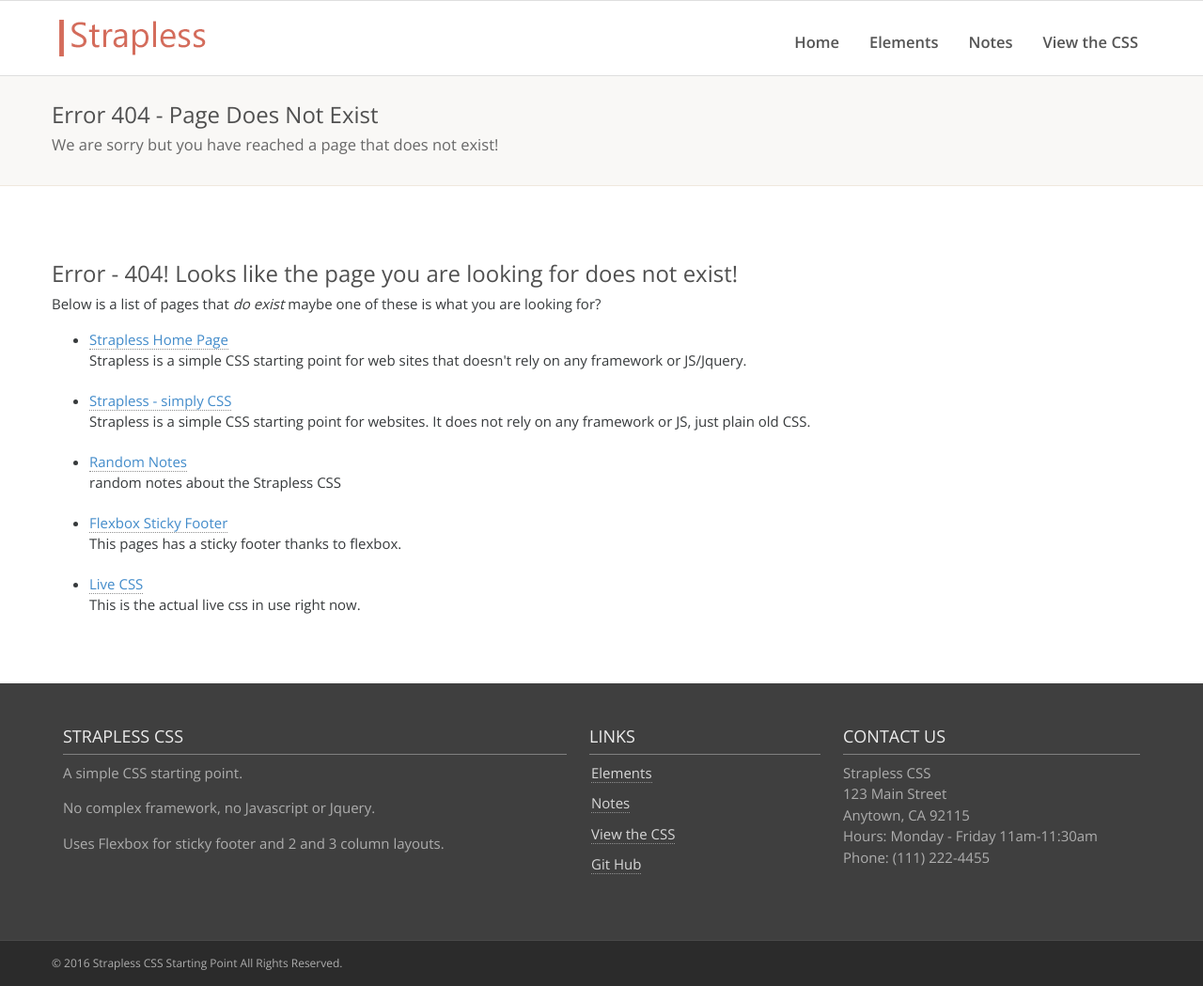
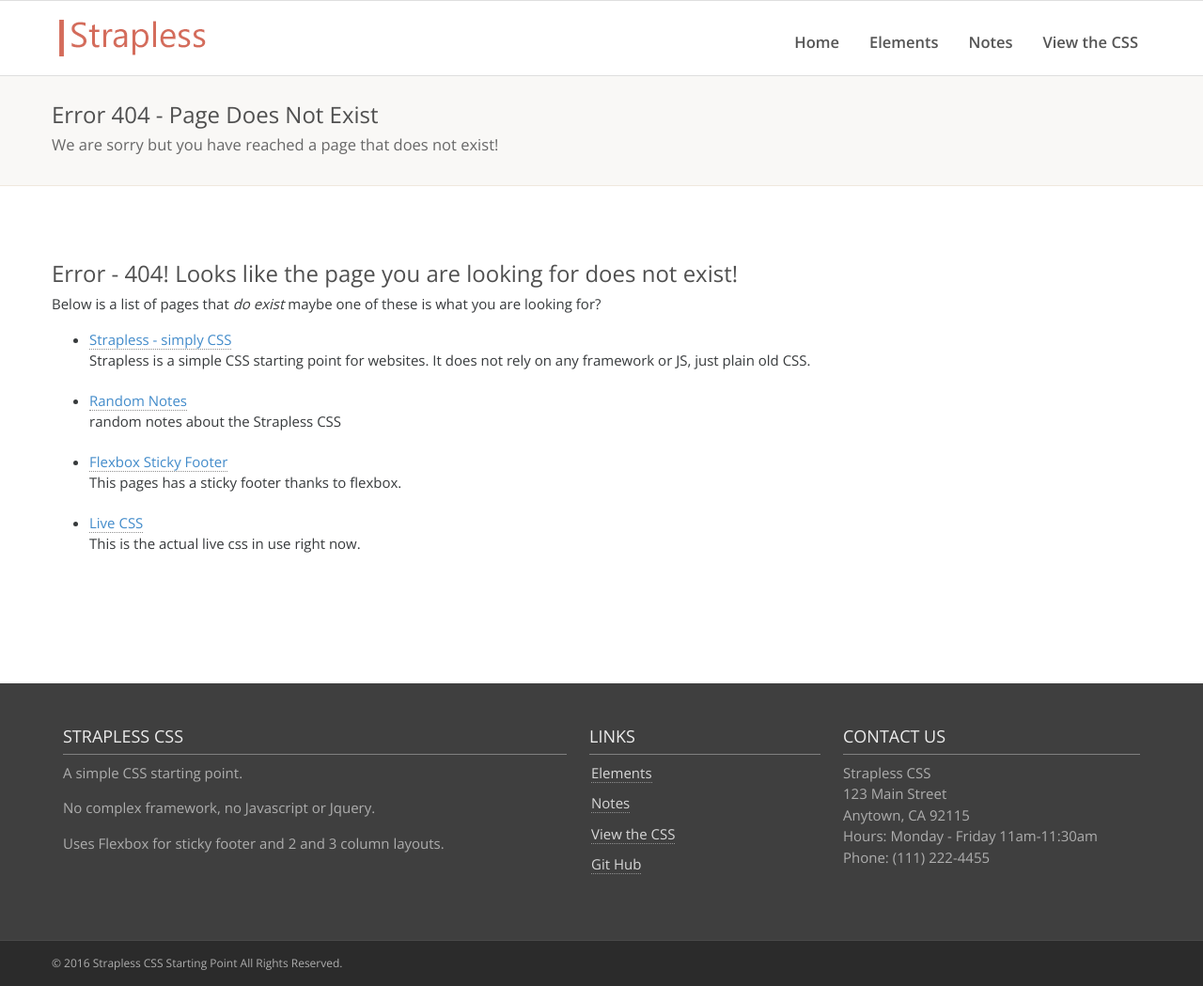
Before and after one commit to rdyar/strapless, a Jekyll site: the page built from error.html, in a window 1280 px wide and 1049 px high. Shown: the whole window at 94% size. Built offline with Jekyll 4.4.1, drawn with Linux system fonts in a browser that asks for light colours.

Commit message:
error page spacing, breadcrumb

```diff
--- a/_includes/breadcrumb.html
+++ b/_includes/breadcrumb.html
@@ -1,13 +1,6 @@
 <section class="section-breadcrumb">
-  <div class="container">
-           <h1>{{ page.title }}</h1>
-           <p class="lead-crumb">
-           {% if page.url == '/contact/' %} ProLabPrints.com and Fromex Photo Lab, Inc. are located in San Diego, California. <a class="hidden-desktop no-border" href="tel:+1-619-287-5346">(619) 287-5346.</a>
-           {% elsif page.url == '/gallery/' %}
-           Sometimes the things we do don't translate well to a set list of services and prices so we try to document some of the other aspects of what we do here on our Gallery page and via our <a href="https://www.instagram.com/prolabprints/">Instagram account - prolabprints</a>.
-           {% else %}
-           {{page.description}}
-           {% endif %}
-           </p>
+<div class="container">
+  <h1>{{ page.title }}</h1>
+  <p class="lead-crumb">{{page.description}}</p>
         </div>
 </section>
--- a/error.html
+++ b/error.html
@@ -9,11 +9,7 @@
   <h1 class="pad-top">Error - 404! Looks like the page you are looking for does not exist!</h1>
   <p >Below is a list of pages that <em>do exist</em> maybe one of these is what you are looking for? </p>
   <ul class="sitemap">
-    <li style="margin-bottom:20px;"><a href="/">Strapless Home Page</a> <br />
-     Strapless is a simple CSS starting point for web sites that doesn't rely on any framework or JS/Jquery.<br /></li>
-     {% for page in site.pages %}
-     {% if page.exclude != true %}
-     <li style="margin-bottom:20px;"><a href="{{ page.url }}">{{ page.title }}</a> <br />{{ page.description }}<br /></li>{% endif %}
+       {% for page in site.pages %}{% if page.exclude != true %}<li style="margin-bottom:20px;"><a href="{{ page.url }}">{{ page.title }}</a> <br />{{ page.description }}<br /></li>{% endif %}
      {%endfor%}
    </ul>
  </div>
```
